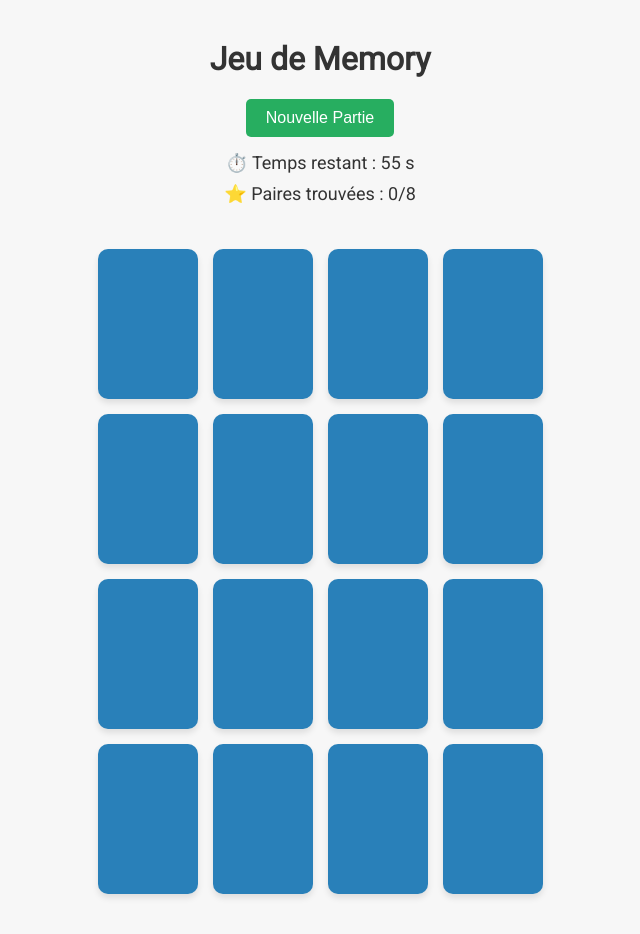
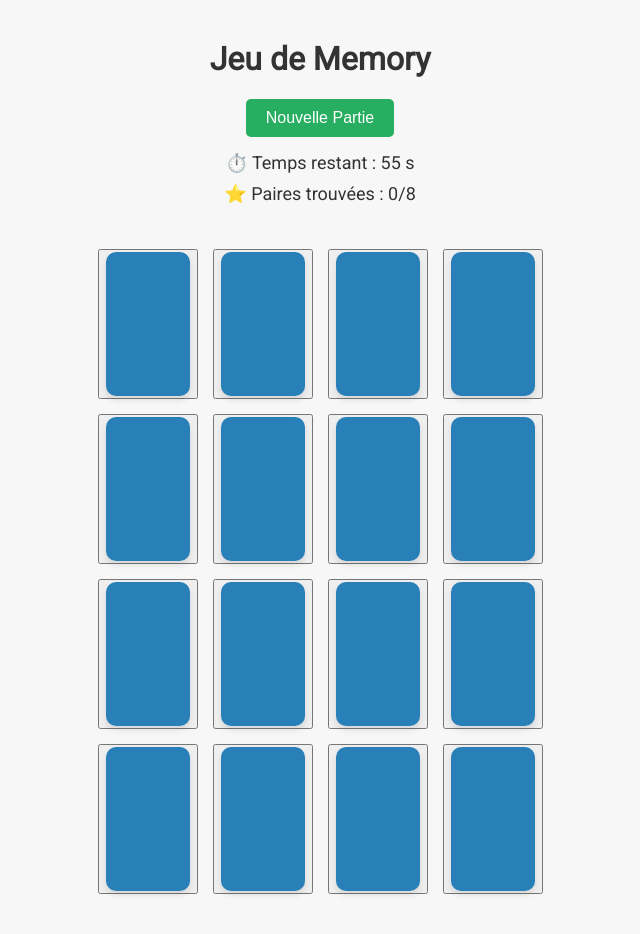
Before and after one commit to Kactus83/memory-game, a React (Create React App) app: page / in a window 1280 px wide. Shown: the whole page, without its empty margins (320-960 px from the left). Built offline with nearby package versions, Linux system fonts and the light colour scheme.

Commit message:
Enhance card component

```diff
--- a/src/Card.jsx
+++ b/src/Card.jsx
@@ -1,17 +1,30 @@
 import React from 'react';
 import './Card.css';
 
+/**
+ * Composant représentant une carte du jeu de Memory.
+ *
+ * @param {Object} props - Les propriétés du composant.
+ * @param {Object} props.card - L'objet représentant la carte.
+ * @param {Function} props.onClick - La fonction à appeler lors du clic sur la carte.
+ * @returns {JSX.Element} Le rendu de la carte.
+ */
 function Card({ card, onClick }) {
     return (
-        <div
+        <button
+            type="button"
+            role="button"
+            aria-pressed={card.isFlipped || card.isMatched}
             className={`card ${card.isFlipped || card.isMatched ? 'flipped' : ''}`}
             onClick={onClick}
+            data-testid={`card-${card.id}`}
+            aria-label={`Carte ${card.isFlipped || card.isMatched ? card.value : 'fermé'}`}
         >
             <div className="card-inner">
                 <div className="card-front"></div>
                 <div className="card-back">{card.value}</div>
             </div>
-        </div>
+        </button>
     );
 }
 
```
